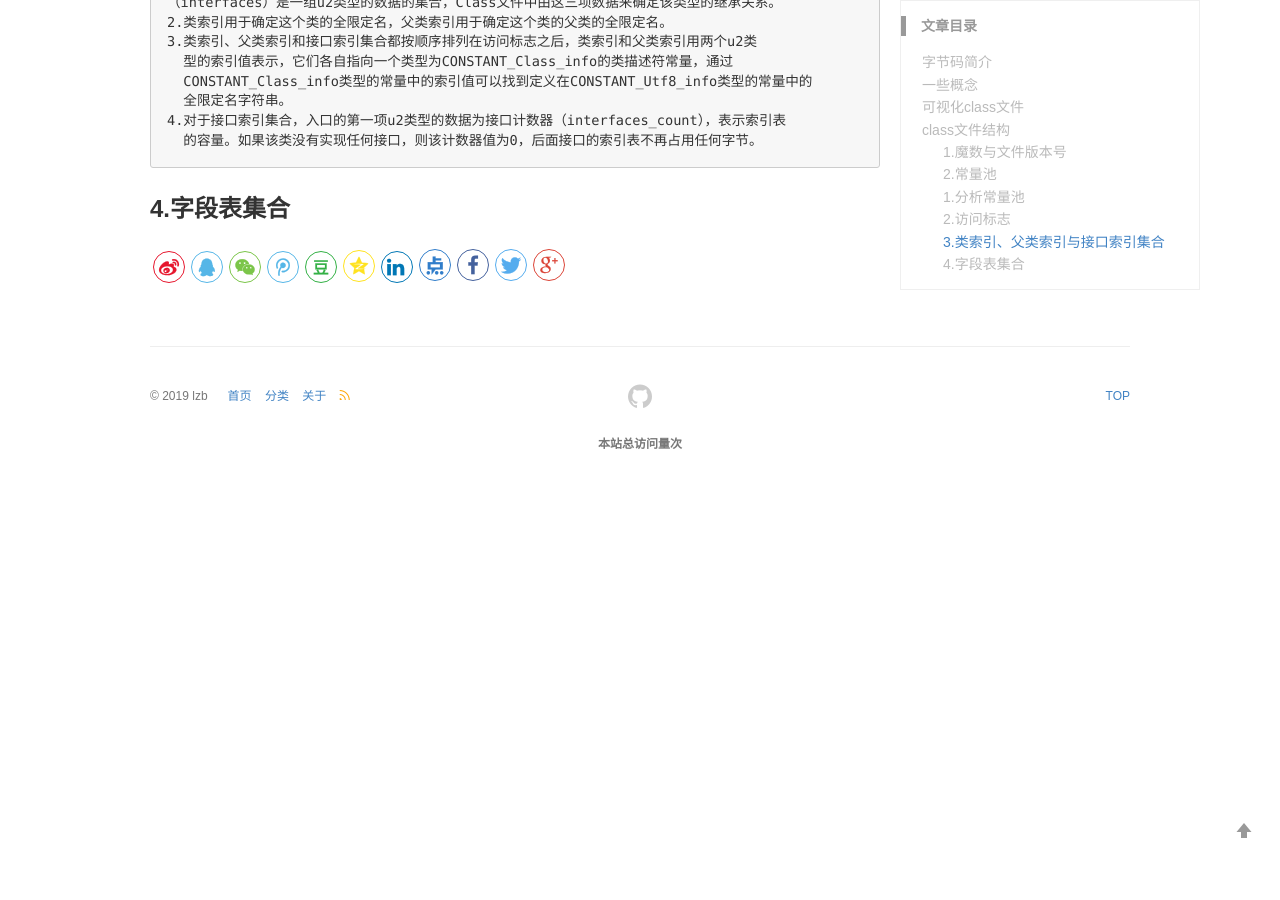
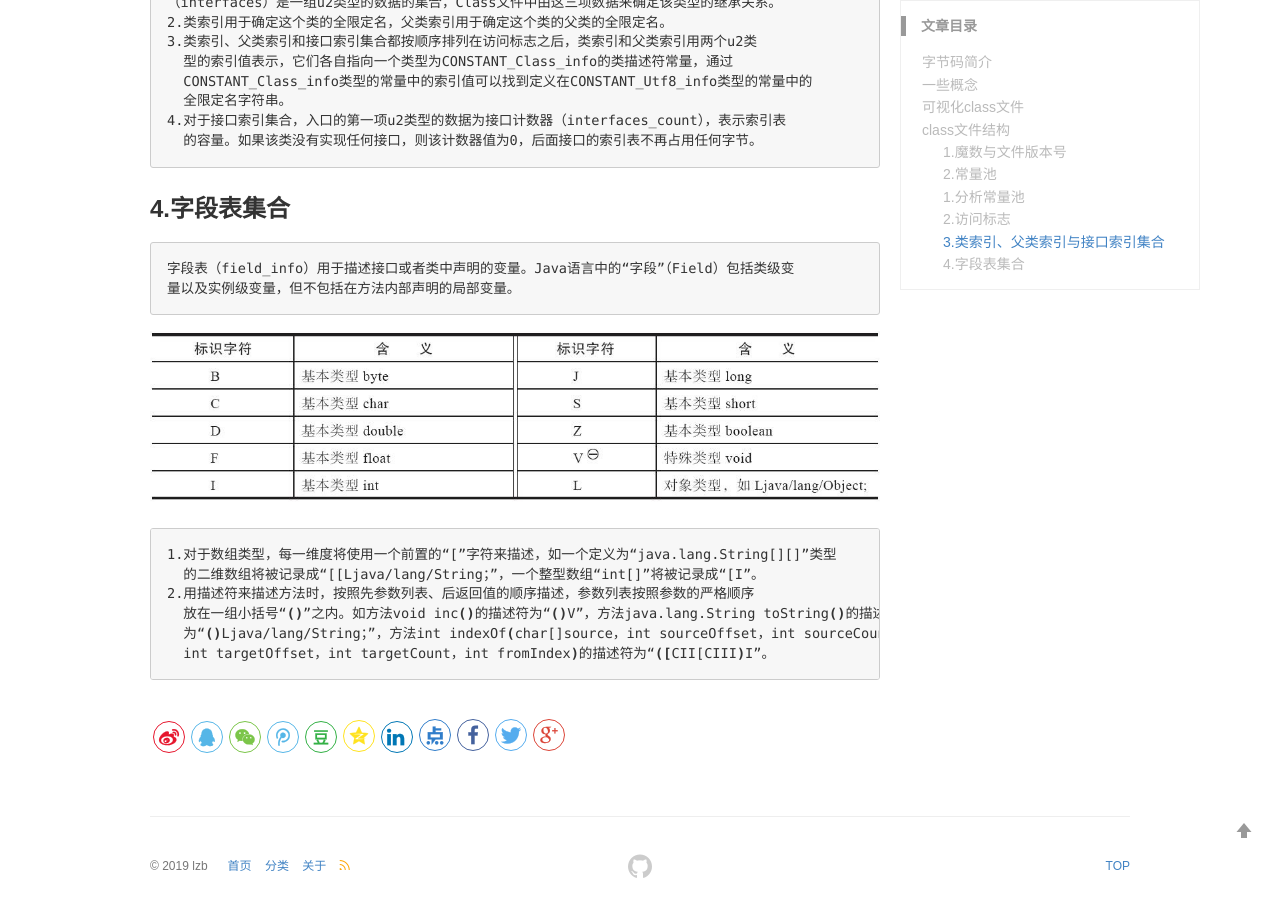
Before and after one commit to lizb0907/lizb0907.github.io, a Jekyll site: the page built from _posts/jvm/2020-1-03-ByteCode.md, in a window 1280 px wide and 900 px high, scrolled down 7082 px. Built offline with Jekyll 4.4.1, drawn with Linux system fonts in a browser that asks for light colours; comment, search, counter and statistics services are not loaded; before the commit the page ends 7575 px from its top, so only the background shows below that.

Commit message:
update bytecode

````diff
--- a/_posts/jvm/2020-1-03-ByteCode.md
+++ b/_posts/jvm/2020-1-03-ByteCode.md
@@ -234,3 +234,18 @@ Class文件中不会保存各个方法、字段最终在内存中的布局信息
 ```
 
 ### 4.字段表集合
+
+```sh
+字段表（field_info）用于描述接口或者类中声明的变量。Java语言中的“字段”（Field）包括类级变
+量以及实例级变量，但不包括在方法内部声明的局部变量。
+```
+
+![](/images/posts/jvm/bytecode/11.png)
+```sh
+1.对于数组类型，每一维度将使用一个前置的“[”字符来描述，如一个定义为“java.lang.String[][]”类型
+  的二维数组将被记录成“[[Ljava/lang/String；”，一个整型数组“int[]”将被记录成“[I”。
+2.用描述符来描述方法时，按照先参数列表、后返回值的顺序描述，参数列表按照参数的严格顺序
+  放在一组小括号“()”之内。如方法void inc()的描述符为“()V”，方法java.lang.String toString()的描述符
+  为“()Ljava/lang/String；”，方法int indexOf(char[]source，int sourceOffset，int sourceCount，char[]target，
+  int targetOffset，int targetCount，int fromIndex)的描述符为“([CII[CIII)I”。
+```
````
Also changed, not shown: images/posts/jvm/bytecode/11.png (added).
